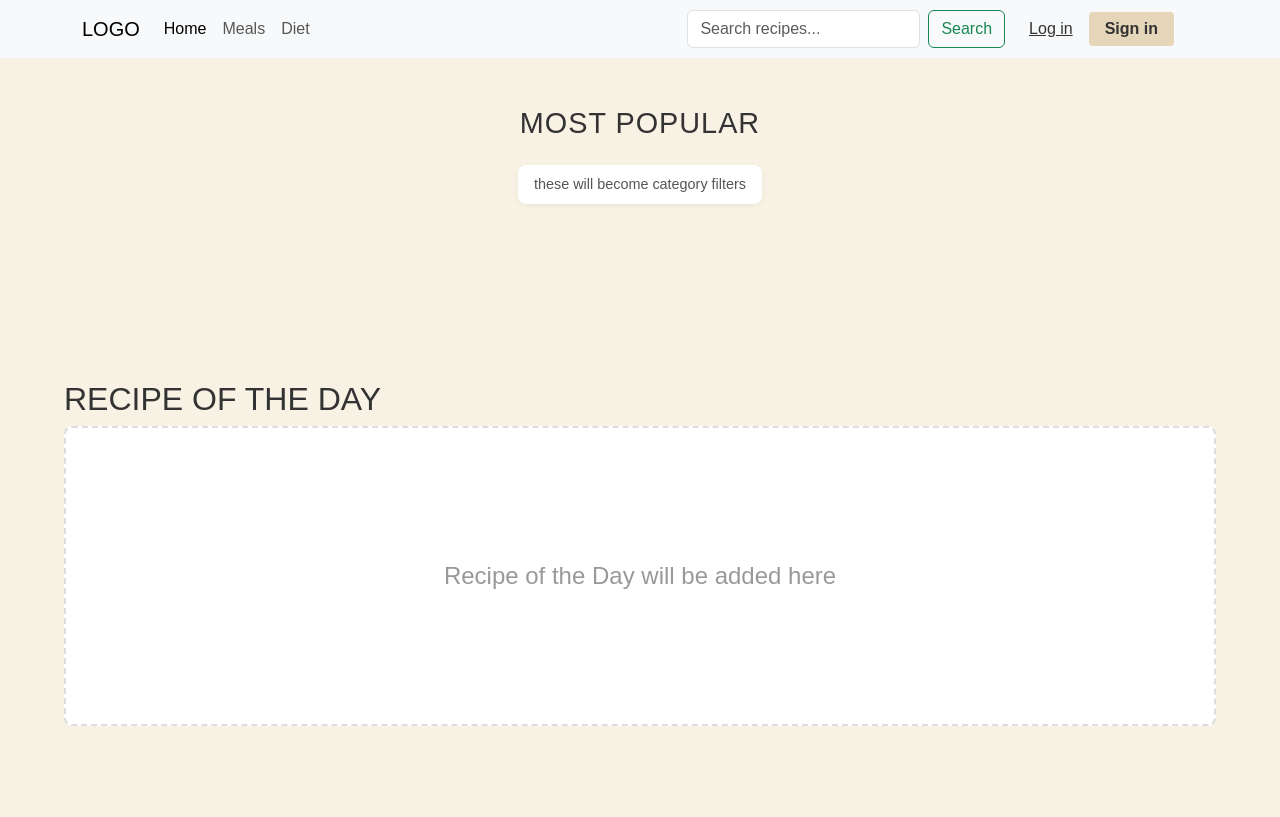
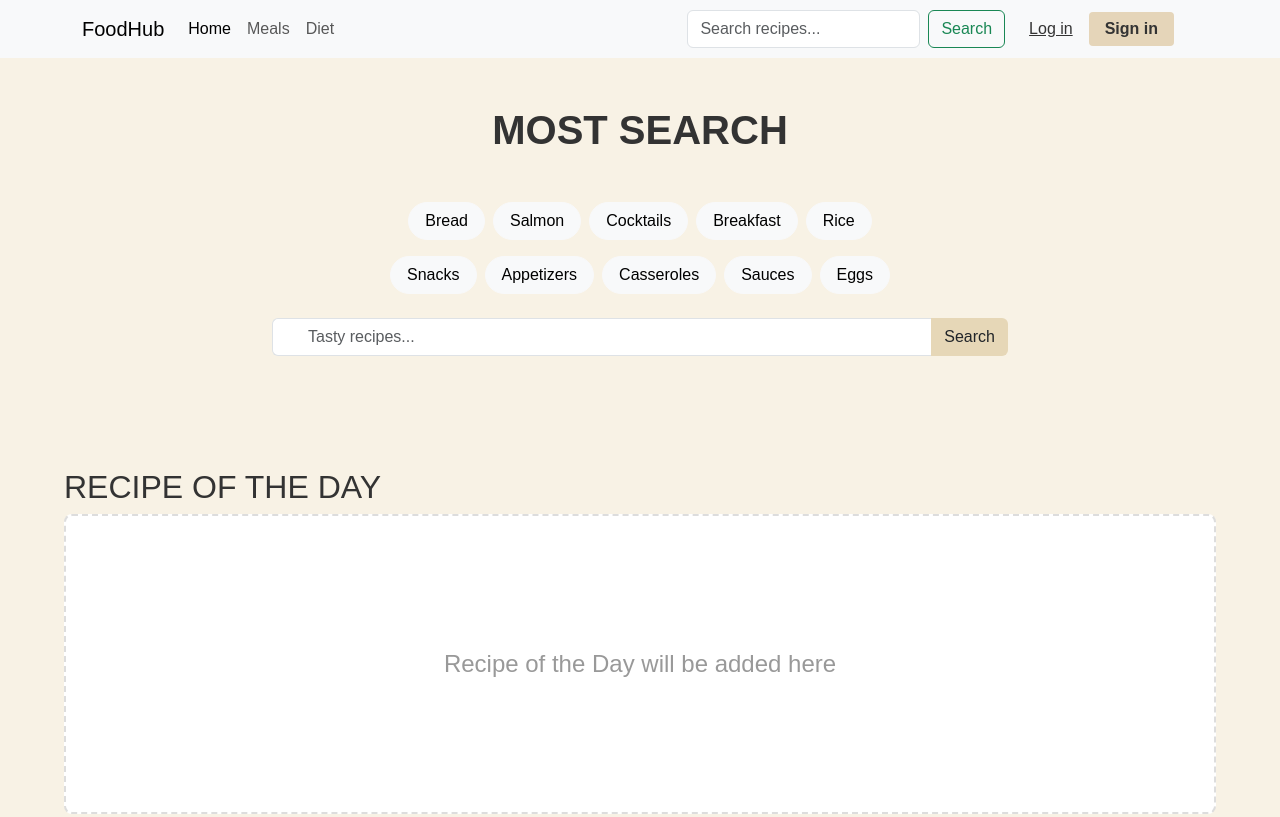
Before and after one commit to web-dev-B/webdevprojectGroupB, a website: page frontend/views/home/index.html in a window 1280 px wide. Shown: the top 817 px of the page. Drawn offline with nearby package versions, Linux system fonts and the light colour scheme.

Commit message:
change UI

```diff
--- a/frontend/views/home/index.html
+++ b/frontend/views/home/index.html
@@ -3,7 +3,7 @@
 <head>
   <meta charset="UTF-8">
   <meta name="viewport" content="width=device-width, initial-scale=1.0">
-  <title>groupB webproject</title>
+  <title>FoodHub</title>
   <link rel="shortcut icon" type="image/x-icon" href="../../assets/images/logoRecipe.png" />
   <link href="https://cdn.jsdelivr.net/npm/bootstrap@5.3.3/dist/css/bootstrap.min.css" rel="stylesheet" integrity="sha384-QWTKZyjpPEjISv5WaRU9OFeRpok6YctnYmDr5pNlyT2bRjXh0JMhjY6hW+ALEwIH" crossorigin="anonymous">
   <link rel="stylesheet" href="https://cdn.jsdelivr.net/npm/bootstrap-icons@1.11.3/font/bootstrap-icons.css" integrity="sha384-tViUnnbYAV00FLIhhi3v/dWt3Jxw4gZQcNoSCxCIFNJVCx7/D55/wXsrNIRANwdD" crossorigin="anonymous">
@@ -13,7 +13,7 @@
   <!-- Navigation Bar with Search -->
   <nav class="navbar navbar-expand-lg navbar-light bg-light">
     <div class="container">
-      <a class="navbar-brand" href="#">LOGO</a>
+      <a class="navbar-brand" href="#">FoodHub</a>
       <div class="d-flex align-items-center ms-auto order-lg-2 dropdown-auth-links">
         <i class="bi bi-person-fill" id="user"></i>
         <div class="auth-links">
@@ -45,12 +45,41 @@
   </nav>
 
   <main>
-    <section class="section most-popular">
-      <h2>MOST POPULAR</h2>
-      <div class="search-categories">
-        <div class="category">these will become category filters</div>
+    <div class="container py-5">
+      <div class="row justify-content-center">
+          <div class="col-md-8 text-center">
+              <h1 class="mb-5 fw-bold">MOST SEARCH</h1>
+
+              <div class="mb-4">
+                  <div class="d-flex flex-wrap justify-content-center gap-2 mb-3">
+                      <button class="btn btn-light rounded-pill px-3">Bread</button>
+                      <button class="btn btn-light rounded-pill px-3">Salmon</button>
+                      <button class="btn btn-light rounded-pill px-3">Cocktails</button>
+                      <button class="btn btn-light rounded-pill px-3">Breakfast</button>
+                      <button class="btn btn-light rounded-pill px-3">Rice</button>
+                  </div>
+
+                  <div class="d-flex flex-wrap justify-content-center gap-2">
+                      <button class="btn btn-light rounded-pill px-3">Snacks</button>
+                      <button class="btn btn-light rounded-pill px-3">Appetizers</button>
+                      <button class="btn btn-light rounded-pill px-3">Casseroles</button>
+                      <button class="btn btn-light rounded-pill px-3">Sauces</button>
+                      <button class="btn btn-light rounded-pill px-3">Eggs</button>
+                  </div>
+              </div>
+
+              <div class="input-group mb-3">
+                  <span class="input-group-text bg-white border-end-0">
+                      <svg xmlns="http://www.w3.org/2000/svg" width="16" height="16" fill="currentColor" class="bi bi-search" viewBox="0 0 16 16">
+                          <path d="M11.742 10.344a6.5 6.5 0 1 0-1.397 1.398h-.001c.03.04.062.078.098.115l3.85 3.85a1 1 0 0 0 1.415-1.414l-3.85-3.85a1.007 1.007 0 0 0-.115-.1zM12 6.5a5.5 5.5 0 1 1-11 0 5.5 5.5 0 0 1 11 0z"/>
+                      </svg>
+                  </span>
+                  <input type="text" class="form-control border-start-0" placeholder="Tasty recipes...">
+                  <button class="btn" style="background-color: #e6d7b7;">Search</button>
+              </div>
+          </div>
       </div>
-    </section>
+  </div>
 
     <section class="section recipe-of-day-section">
       <h2>RECIPE OF THE DAY</h2>
```
Also changed, not shown: frontend/views/home/diet.html (+2 -2 lines), frontend/views/home/meals.html (+2 -2 lines), frontend/views/user/createRecipe.html (+2 -1 lines), frontend/views/user/diet.html (+1 -1 lines), frontend/views/user/login_home.html (+1 -1 lines), frontend/views/user/meals.html (+1 -1 lines), frontend/views/user/posts.html (+1 -1 lines).
